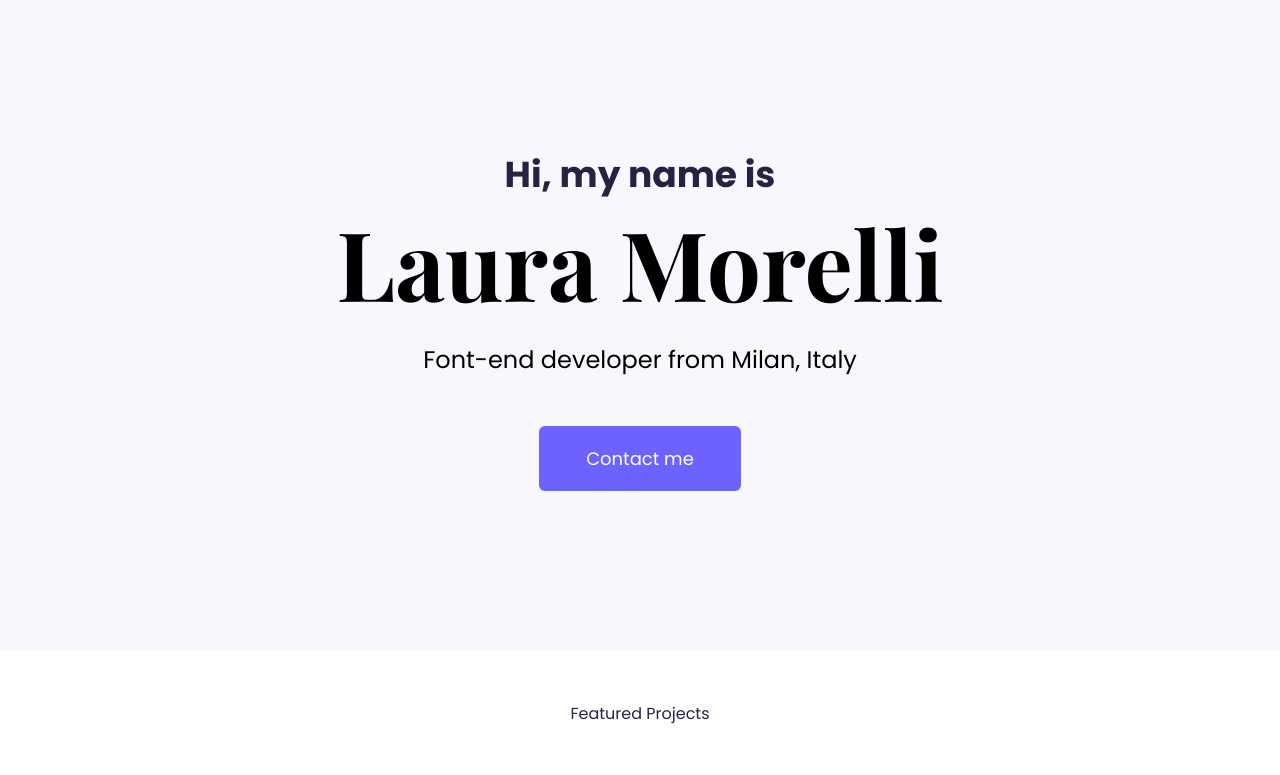
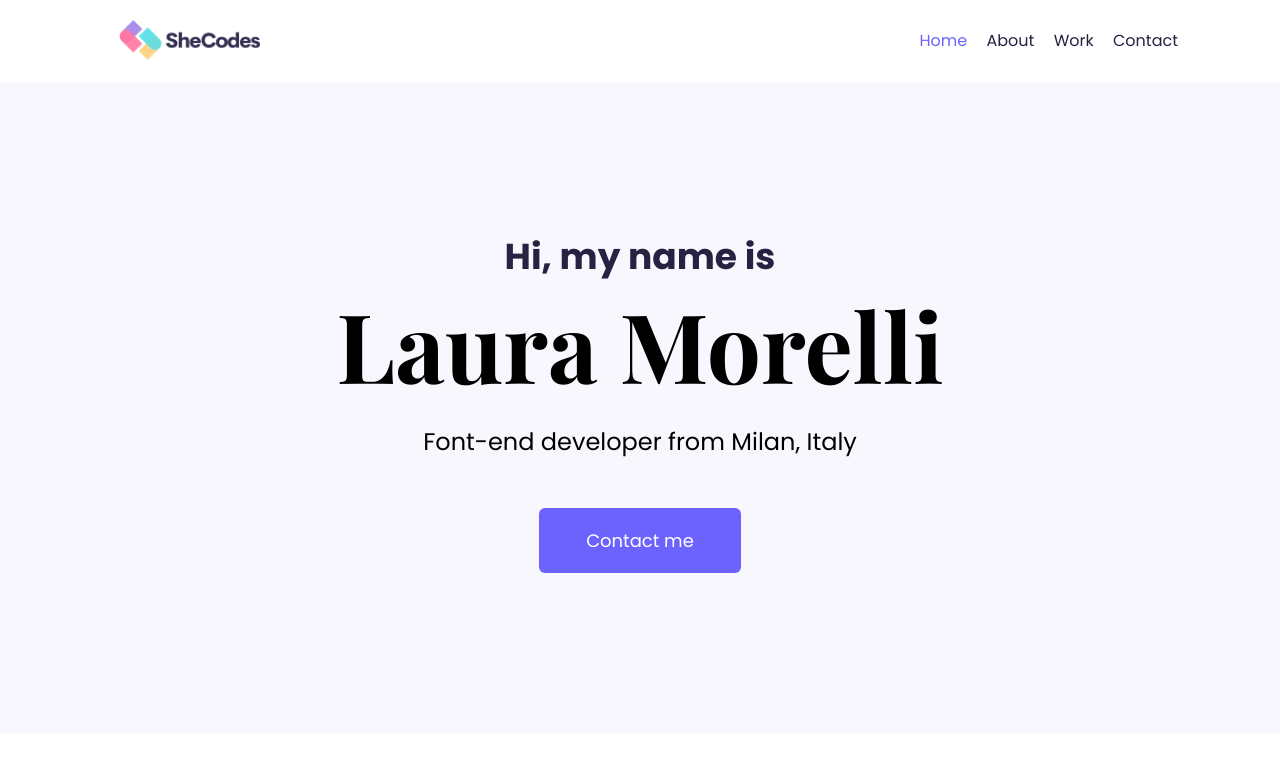
Before and after one commit to laumo15/portfolio-laura-morelli, a plain HTML site: page index.html in a window 1280 px wide. Shown: the top 775 px of the page. Drawn offline with nearby package versions, Linux system fonts and the light colour scheme.

Commit message:
Navigation added to homepage

```diff
--- a/index.html
+++ b/index.html
@@ -14,6 +14,20 @@
     <title>Document</title>
 </head>
 <body>
+    <div class="container">
+        <nav class="d-flex justify-content-between">
+            <a href="/">
+                <img src="images/logo.png" class="logo d-none d-md-block"/>
+                <img src="images/logo-small.jpg" class="logo d-block d-md-none"/>
+            </a>
+            <ul>
+                <li class="active"><a href="/">Home</a></li>
+                <li><a href="/about.html">About</a></li>
+                <li><a href="/work.html">Work</a></li>
+                <li><a href="/contact.html">Contact</a></li>
+            </ul>
+        </nav>
+    </div>
     <div class="hero">
         <p>Hi, my name is</p>
         <h1>Laura Morelli</h1>
--- a/portfolio.css
+++ b/portfolio.css
@@ -30,6 +30,36 @@ h2 {
 p {
     font-weight: normal;
     line-height: 30px;
+}
+
+nav {
+    padding: 20px;
+}
+
+nav ul {
+    padding: 0;
+    margin: 0;
+}
+
+nav li {
+    display: inline;
+    list-style: none;
+    line-height: 42px;
+}
+
+nav a {
+    text-decoration: none;
+    margin-left: 15px;
+    color: var(--default-font-color);
+    transition: all 100ms ease-in-out;
+}
+
+nav a:hover, nav li.active a {
+    color: var(--branding-color);
+}
+
+.logo {
+    max-height: 40px;
 }
 
 .hero {
@@ -111,6 +141,10 @@ p {
         font-size: 44px;
     }
 
+    nav a {
+        font-size: 12px;
+    }
+
     .hero {
         padding: 80px 10px;
     }
```
Also changed, not shown: images/logo-small.jpg (added), images/logo.png (added).
